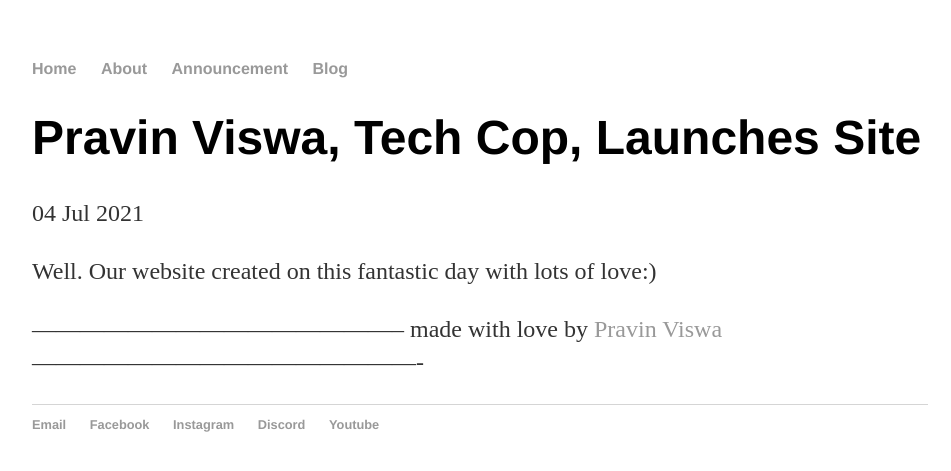
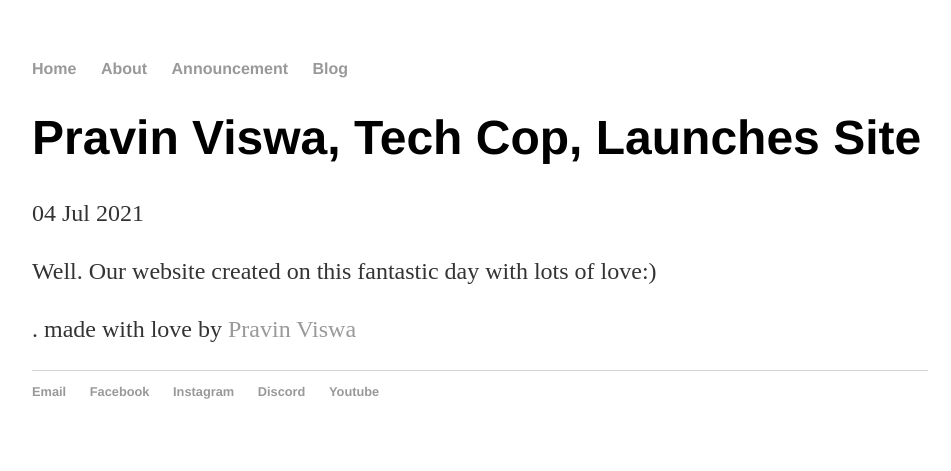
Before and after one commit to PravinViswa/pravinviswa.github.io, a Jekyll site: the page built from _posts/2021-07-04-pravin-viswa-site-launched.md, in a window 1280 px wide. Shown: the top 471 px of the page, without its empty margins (160-1111 px from the left). Built offline with Jekyll 4.4.1, drawn with Linux system fonts in a browser that asks for light colours.

```diff
--- a/_posts/2021-07-04-pravin-viswa-site-launched.md
+++ b/_posts/2021-07-04-pravin-viswa-site-launched.md
@@ -5,4 +5,4 @@ date: 2021-07-04
 ---
 Well. Our website created on this fantastic day with lots of love:)
 
------------------------------------------------ made with love by [Pravin Viswa](http://pravinviswa.github.io) -------------------------------------------------
+.                                              made with love by [Pravin Viswa](http://pravinviswa.github.io)
```
